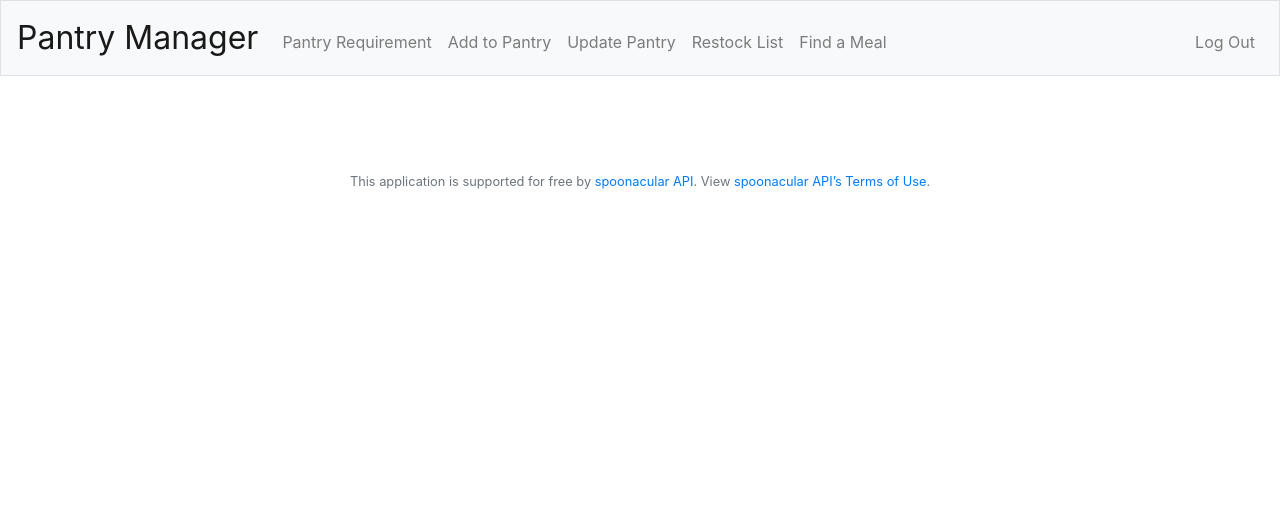
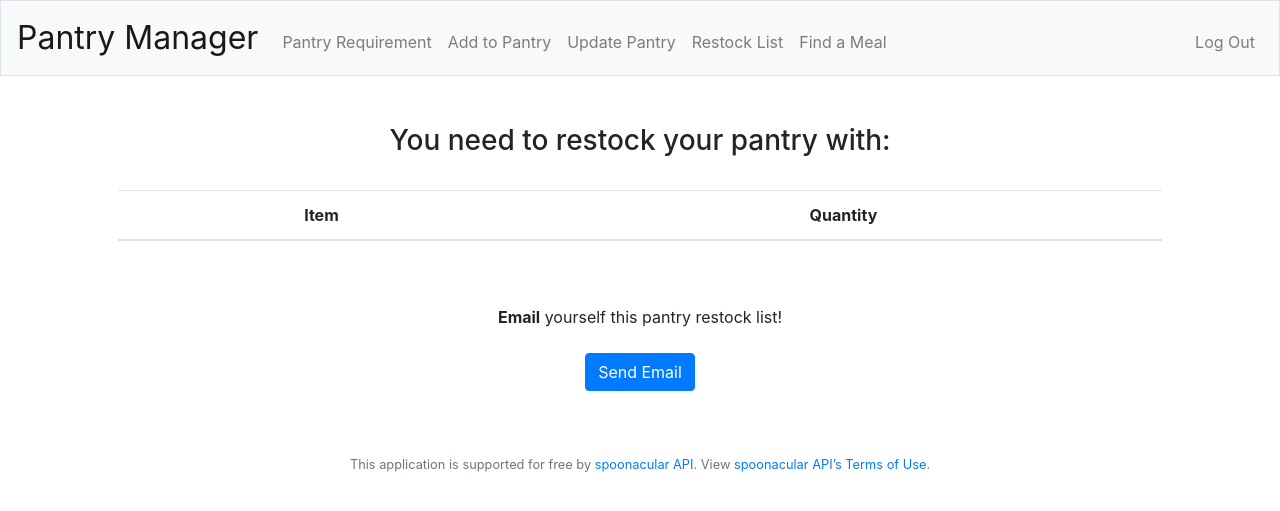
Before and after one commit to MaiTole/Pantry-Manager, a Flask app: page /restocklist in a window 1280 px wide. Shown: the top 511 px of the page. Run offline with Flask 2, Linux system fonts and the light colour scheme; a user stored in the database is signed in; lists and menus that the app fills with data are empty; some libraries are stand-ins or nearby versions.

Commit message:
all functions working

```diff
--- a/application.py
+++ b/application.py
@@ -8,10 +8,23 @@ from werkzeug.exceptions import default_exceptions, HTTPException, InternalServe
 from werkzeug.security import check_password_hash, generate_password_hash
 import requests
 from helpers import apology, login_required
+from flask_mail import Mail, Message
 
 app = Flask(__name__)
 
 app.config["TEMPLATES_AUTO_RELOAD"] = True
+
+#Mail setup
+MAIL_USERNAME = os.environ.get('MAIL_USERNAME')
+MAIL_PASSWORD = os.environ.get('MAIL_PASSWORD')
+
+app.config['MAIL_SERVER'] = 'smtp.gmail.com'
+app.config['MAIL_PORT'] = 465
+app.config['MAIL_USERNAME'] = MAIL_USERNAME
+app.config['MAIL_PASSWORD'] = MAIL_PASSWORD
+app.config['MAIL_USE_TLS'] = False
+app.config['MAIL_USE_SSL'] = True
+mail = Mail(app)
 
 # Ensure responses aren't cached
 @app.after_request
@@ -35,14 +48,8 @@ Session(app)
 db = SQL("sqlite:///finalproj.db")
 
 # Make sure API key is set
-#if not os.environ.get("API_KEY"):
-#    raise RuntimeError("API_KEY not set")
-
-#@app.route("/", methods=["POST", "GET"])
-#@login_required
-#def index():
-#    "TODO"
-#    return render_template("index.html")
+if not os.environ.get("API_KEY"):
+    raise RuntimeError("API_KEY not set")
 
 @app.route("/login", methods=["POST", "GET"])
 def login():
@@ -276,12 +283,17 @@ def pantryreqmtedit2():
 @app.route("/findameal", methods=["POST", "GET"])
 @login_required
 def findameal():
+    try:
+        api_key = os.environ.get("API_KEY")
+    except requests.RequestException:
+        return None
+
     if request.method == "GET":
         return render_template("findameal.html")
     else:
         ingredients = db.execute("SELECT * FROM pantry WHERE id=:id", id=session['user_id'])
         ingredlist = []
-        urlnew = "https://api.spoonacular.com/recipes/findByIngredients?apiKey=37f60b0e3dd64d389ab6dacc259cb9f5&ingredients="
+        urlnew = "https://api.spoonacular.com/recipes/findByIngredients?apiKey="+api_key+"&ingredients="
         for i in ingredients:
             ingredlist.append(i['item']+",")
         for i in ingredlist:
@@ -317,6 +329,30 @@ def restocklist():
 
     return render_template("restocklist.html", bevreqmt=bevreqmt)
 
+@app.route("/sendemail")
+@login_required
+def sendemail():
+    userid = session["user_id"]
+    bevreqmt = dict()
+    rows = db.execute("SELECT * FROM pantrymin WHERE id=:id AND item NOT IN (SELECT item FROM pantry WHERE id=:id)", id=userid)
+    for r in rows:
+        bevreqmt[r['item']] = str(r['quantity']) + " " + r['units']
+
+    intersection = db.execute("SELECT * FROM pantrymin WHERE id=:id AND item IN (SELECT item FROM pantry WHERE id=:id)", id=userid)
+    for i in intersection:
+        match = db.execute("SELECT * FROM pantry WHERE id=:id AND item=:item", id=userid, item=i['item'])
+        if i['quantity'] > match[0]['quantity']:
+            if i['units'] != match[0]['unit']:
+                bevreqmt[i['item']] = "(Unable to calculate due to different units)" ##(i['item'])
+            else:
+                bevreqmt[i['item']] = str(i['quantity'] - match[0]['quantity']) + " " + (i['units'])
+
+    msg = Message("Restock List",sender=MAIL_USERNAME, recipients=[MAIL_USERNAME])
+    ##msg.body=render_template('restocklist.txt')
+    msg.html = render_template('restocklistemail.html', bevreqmt=bevreqmt)
+    mail.send(msg)
+    return apology("Success!")
+
 @app.route("/logout")
 def logout():
     """Log user out"""
--- a/templates/recipes.html
+++ b/templates/recipes.html
@@ -7,7 +7,7 @@
 {% block main %}
 <form action="/recipes" method="get">
     <div>
-        <p1>Here are some suggested recipes using ingredients in your pantry!</p1>
+        <h5>Here are some suggested recipes using ingredients in your pantry!</h5>
     <br>
     </div>
     <div>
@@ -15,7 +15,7 @@
         {% for d in data %}
         <tr>
             <td><img src={{ d['image'] }}></td>
-            <td>{{ d['title'] }}</td>
+            <td vertical-align="middle" text-align="center" style="font-size:20px">{{ d['title'] }}</td>
         </tr>
         {% endfor %}
     </table>
--- a/templates/restocklist.html
+++ b/templates/restocklist.html
@@ -7,14 +7,34 @@
 {% block main %}
 
 <form action="/restocklist" method="get">
-    <table>
+<h3>You need to restock your pantry with:</h3>
+<br>
+    <table class="table table-striped">
+    <thead>
+    <tr>
+      <th scope="col">Item</th>
+      <th scope="col">Quantity</th>
+    </tr>
+    </thead>
+    <tbody>
     {% for key,value in bevreqmt.items() %}
     <tr>
         <th> {{ key }} </th>
         <td> {{ value }} </td>
     </tr>
+    </tbody>
     {% endfor %}
     </table>
+<br>
+<br>
+</form>
+<p1><b>Email</b> yourself this pantry restock list!</p1>
+<br>
+<br>
+<form action="/sendemail" method="get">
+    <div class="form-group">
+        <button class="btn btn-primary" id="editbutton" value="pressed" type="submit">Send Email</button>
+        </div>
 </form>
 
 {% endblock %}
```
Also changed, not shown: README.md, 2 other files.
